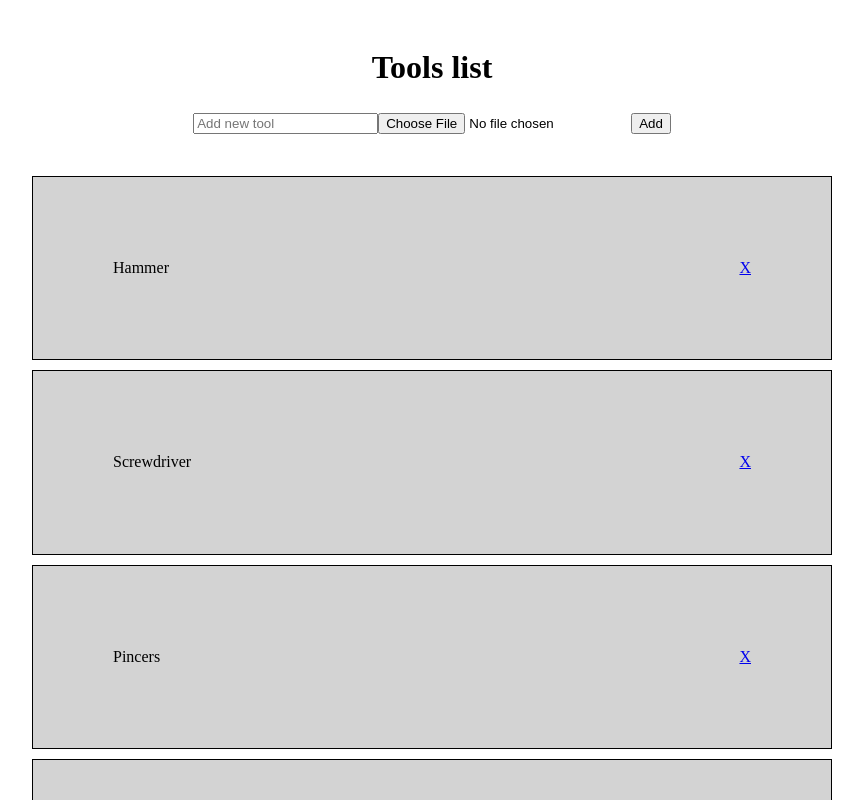
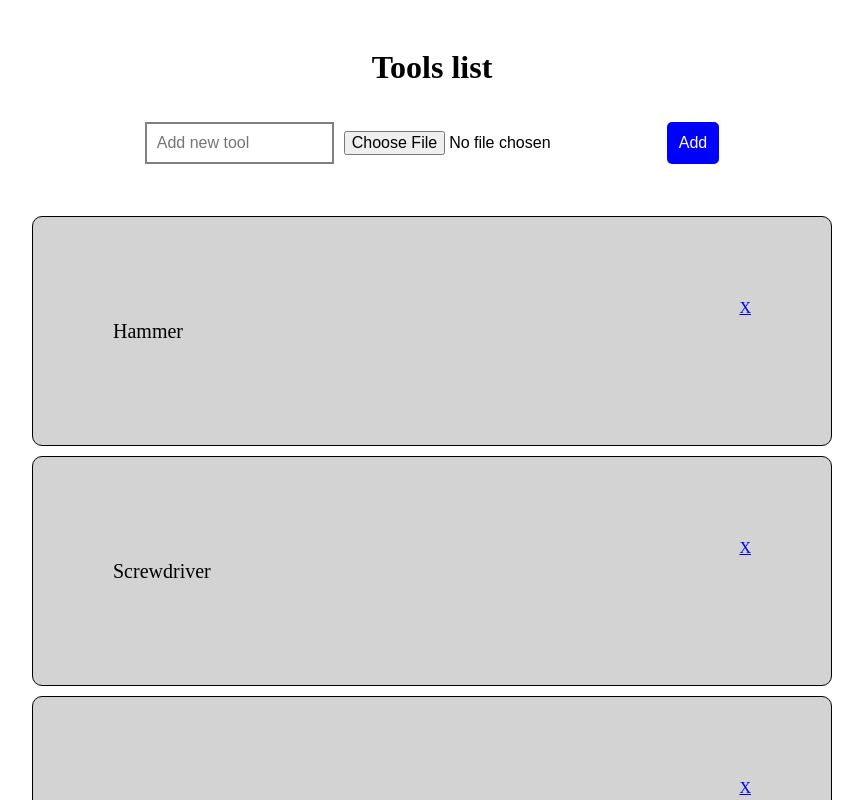
Before and after one commit to agustincasagrande/items-challenge, a React (Vite) app: page / in a window 1280 px wide. Shown: the top 800 px of the page, without its empty margins (208-1071 px from the left). Built offline with nearby package versions, Linux system fonts and the light colour scheme.

Commit message:
Fix submit bug

```diff
--- a/src/ToolsList.js
+++ b/src/ToolsList.js
@@ -4,7 +4,18 @@ import HTML5Backend from "react-dnd-html5-backend";
 import { DragDropContext } from "react-dnd";
 import Card from "./Card";
 const update = require("immutability-helper");
-import "./loading.gif";
+import loadingImage from "./loading.gif";
+//import "./pictures/pincers";
+//import "./pictures/Hammer";
+//import "./pictures/Screwdriver";
+//import "./pictures/wrench";
+
+//falta: fix drag n drop
+//falta: fix edit button
+//falta: displaying deffault items
+//falta: add a picture to deffault items
+//falta: fix enter spam
+//falta: fix loading gif (browser does not render gif)
 
 const ToolsList = () => {
 	let intialState = localStorage.getItem("tools");
@@ -46,10 +57,11 @@ const ToolsList = () => {
 	}
 
 	async function onSubmit(e) {
+		if (newTool === "") return;
+
 		setLoading(true);
 		e.preventDefault();
 		e.persist();
-		if (newTool === "") return;
 
 		const tool = {
 			id: Date.now(),
@@ -58,7 +70,10 @@ const ToolsList = () => {
 
 		const file = document.getElementById("file").files[0];
 		tool.image = await upload(file);
+
 		save([...tools, tool]);
+
+		setNewTool("");
 		e.target.reset();
 		setLoading(false);
 	}
@@ -68,22 +83,46 @@ const ToolsList = () => {
 			<h1>Tools list</h1>
 			<form onSubmit={onSubmit}>
 				<input
+					className="text-input"
+					maxlength="300"
 					placeholder="Add new tool"
 					onChange={e => {
 						e.preventDefault();
 						setNewTool(e.target.value);
 					}}
 				/>
-				<input placeholder="image" type="file" id="file" />
-				{!loading && <button type="submit">Add</button>}
+				<input
+					placeholder="image"
+					type="file"
+					id="file"
+					className="img-input"
+				/>
+				{!loading ? (
+					<button type="submit" className="add-button">
+						Add
+					</button>
+				) : (
+					<img id="loading" src={loadingImage} />
+				)}
 				<ul className="tools-list">
 					{tools.map(tool => (
 						<li key={tool.id} className="tool">
-							{tool.text}
+							{/*if (edit === true) {
+								<input type="text" id={tool.key} value={tool.text} onChange={e => {
+									setUpdate(e.target.value, tool.key)
+								}}/>
+							} else {
+								{tool.text}
+							}*/}
+							<p>{tool.text}</p>
 							{tool.image && <img src={tool.image} />}
 							<a href="#" onClick={() => removeTool(tool.id)}>
 								X
 							</a>
+							{/*<a href="#" onClick={() => setEdit(true)}>
+								Edit
+							</a>
+							*/}
 						</li>
 					))}
 				</ul>
@@ -91,8 +130,39 @@ const ToolsList = () => {
 			<p>
 				<strong>{`there are ${tools.length} tools in the list`}</strong>
 			</p>
+
+			{/*			<div className="card-container">
+				{tools.map((card, i) => (
+					<Card
+						key={card.id}
+						index={i}
+						id={card.id}
+						text={card.text}
+						moveCard={moveCard}
+					/>
+				))}
+			</div>
+*/}
 		</div>
 	);
 };
 
 export default ToolsList;
+
+{
+	/*
+
+	<div className="card-container">
+            {this.state.cards.map((card, i) => (
+              <Card
+                key={card.id}
+                index={i}
+                id={card.id}
+                text={card.text}
+                moveCard={this.moveCard}
+              />
+            ))}
+	</div>
+
+*/
+}
--- a/src/style.css
+++ b/src/style.css
@@ -1,4 +1,3 @@
-/* 1em = 16px */
 .all {
 	text-align: center;
 	padding: 16px;
@@ -18,6 +17,7 @@
 	margin-right: 200px;
 	background-color: lightgrey;
 	padding: 80px;
+	border-radius: 10px;
 }
 
 .tool p {
@@ -67,3 +67,7 @@
 	font-size: 16px;
 	padding: 10px;
 }
+
+#loading {
+	width: 20px;
+}
```
